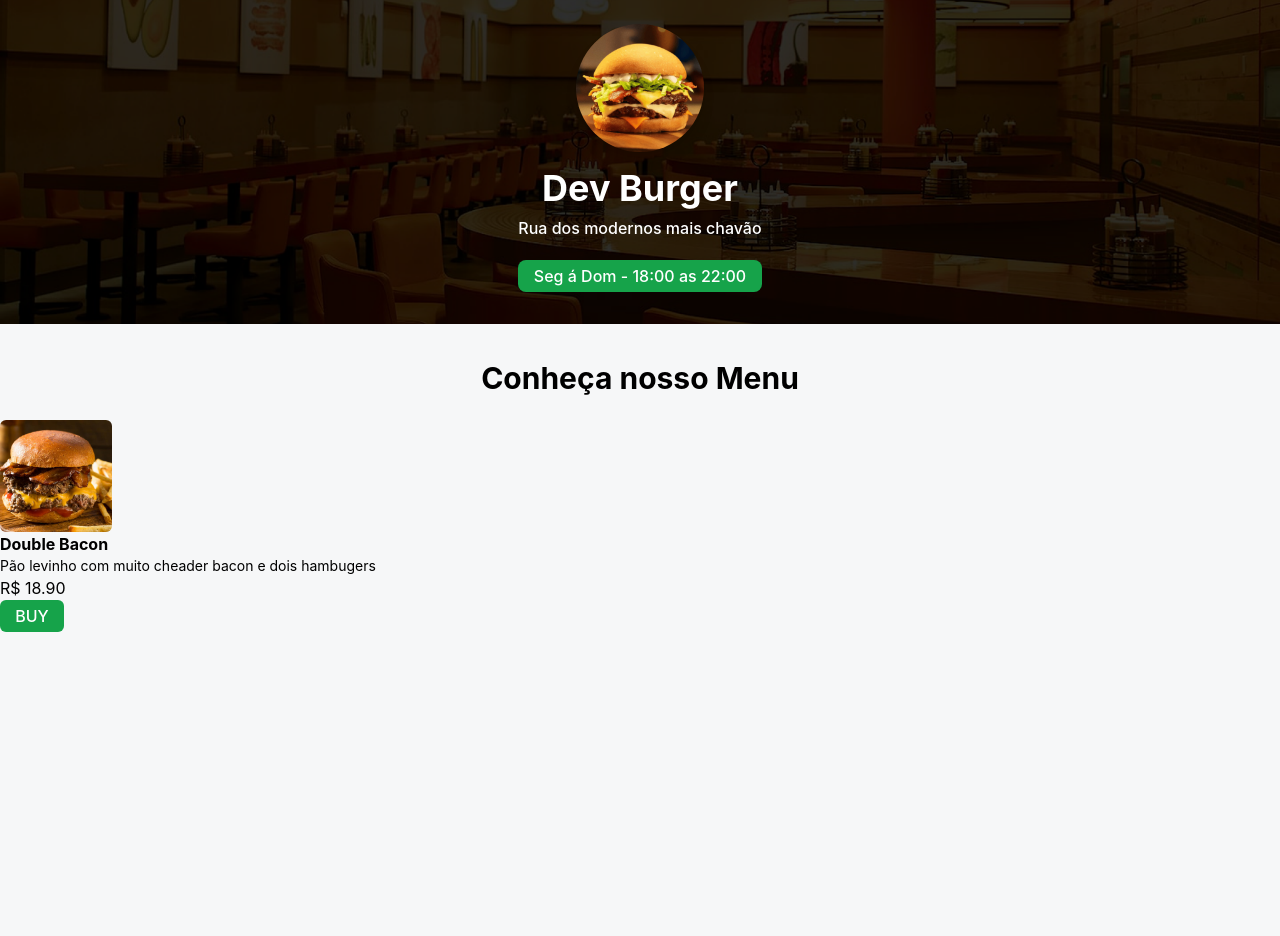
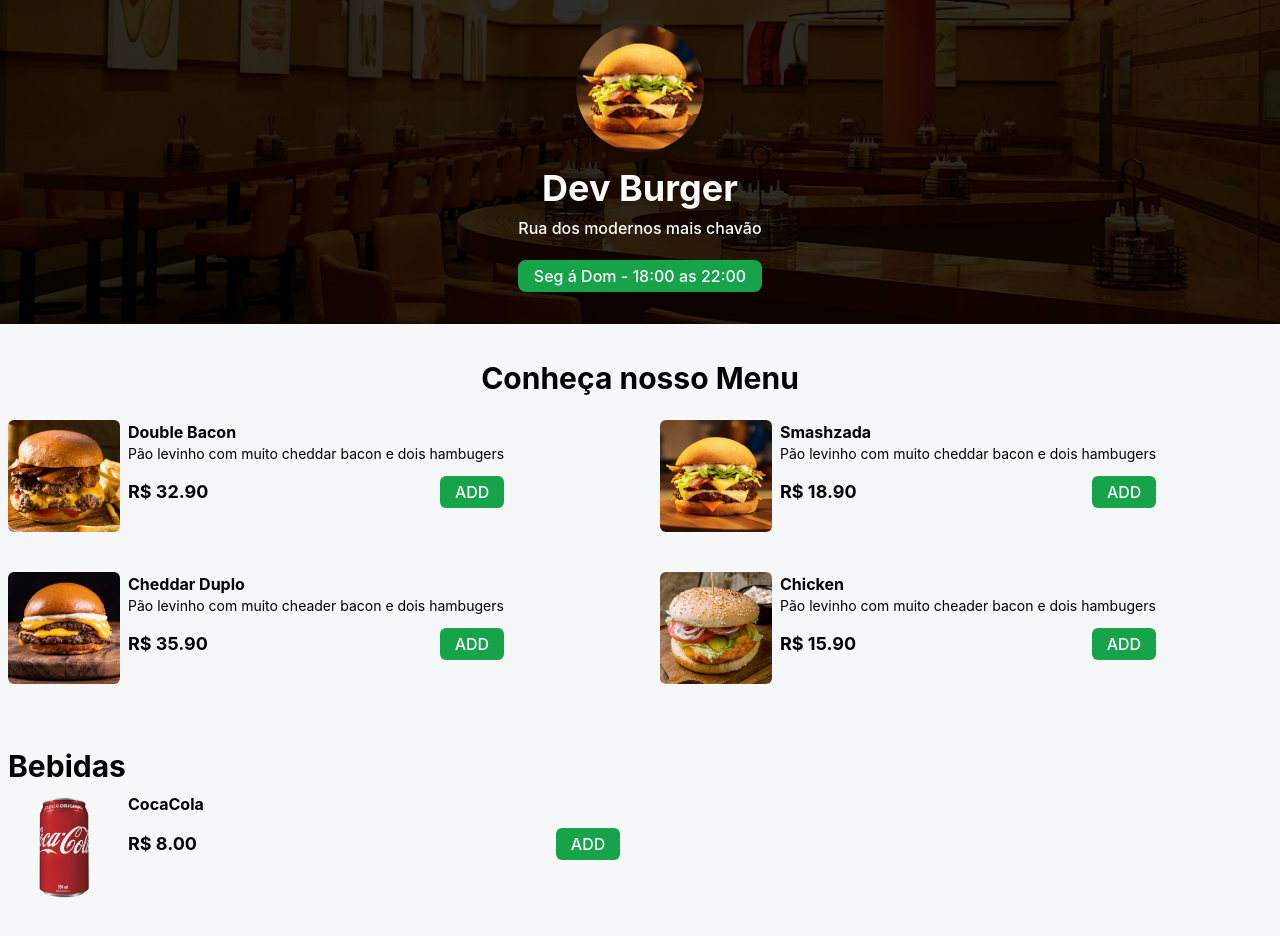
Before and after one commit to neguinho237/react-studies, a React (Create React App) app: page / in a window 1280 px wide. Shown: the top 936 px of the page. Before the commit the page ends 800 px from the top, so only its background shows below. Built offline with nearby package versions, Linux system fonts and the light colour scheme.

Commit message:
Cardapio

```diff
--- a/src/Cardapio/index.jsx
+++ b/src/Cardapio/index.jsx
@@ -1,5 +1,8 @@
 import LogoBurger from "./src/assets/images/logoBurger.png"
 import Hamb2 from "./src/assets/images/hamb-2.png"
+import Hamb3 from "./src/assets/images/hamb-3.png"
+import Hamb4 from "./src/assets/images/hamb-4.png"
+import Coca from "./src/assets/images/refri-1.png"
 
 <link rel="stylesheet" href="https://cdnjs.cloudflare.com/ajax/libs/font-awesome/6.0.0-beta3/css/all.min.css" integrity=
 "sha512-F03r1rZj/k7ujTnHg4CGR2D7kSs0v4LLanw2qksYuR1Ez0+tcaEPQogQ@KaGN26/zrn20ImR1DfuLWn07aBA==" crossorigin="anonymous" referrerpolicy="no-referrer" />
@@ -21,21 +24,90 @@ export default function Cardapio (){
 
             <h2 className="md:text-3xl text-2xl font-bold text-center mt-9 mb-6">Conheça nosso Menu</h2>
 
-            <div id="Menu">
-                <main>
-                    <div>
+            <div id="menu">
+                <main className="grid grid-cols-1 md:grid-cols-2 gap-7 md:gap-10 mx-auto max-w-7xl px-2 mb-16">
+
+                    <div className=" flex gap-2">
                         <img src={Hamb2} alt="Bacon cheadder" className="w-28 h-28 rounded-md hover:scale-110 hover:-rotate-2 duration-300"  />
-                    </div>
                     <div>
                         <p className="font-bold">Double Bacon</p>
+                        <p className="text-sm">Pão levinho com muito cheddar bacon e dois hambugers</p>
+                    <div className=" flex items-center gap-2 justify-between mt-3">
+                        <p className="font-bold text-lg">R$ 32.90</p>
+                        <button data-price="32.90" data-name="Double Bacon" className="bg-green-600 rounded-md w-16 h-8 text-white font-medium buy-to-btn">ADD</button>
+                        </div>
+                    </div>
+                    </div>
+
+                    <div className=" flex gap-2">
+                        <img src={LogoBurger} alt="Bacon cheadder" className="w-28 h-28 rounded-md hover:scale-110 hover:-rotate-2 duration-300"  />
+                    <div>
+                        <p className="font-bold">Smashzada</p>
+                        <p className="text-sm">Pão levinho com muito cheddar bacon e dois hambugers</p>
+                    <div className=" flex items-center gap-2 justify-between mt-3">
+                        <p className="font-bold text-lg">R$ 18.90</p>
+                        <button data-price="18.90" data-name="Smashzada" className="bg-green-600 rounded-md w-16 h-8 text-white font-medium buy-to-btn">ADD</button>
+                        </div>
+                    </div>
+                    </div>
+
+                    <div className=" flex gap-2">
+                        <img src={Hamb3} alt="Bacon cheadder" className="w-28 h-28 rounded-md hover:scale-110 hover:-rotate-2 duration-300"  />
+                    <div>
+                        <p className="font-bold">Cheddar Duplo</p>
                         <p className="text-sm">Pão levinho com muito cheader bacon e dois hambugers</p>
+                    <div className=" flex items-center gap-2 justify-between mt-3">
+                        <p className="font-bold text-lg">R$ 35.90</p>
+                        <button data-price="35.90" data-name="Cheddar Duplo" className="bg-green-600 rounded-md w-16 h-8 text-white font-medium buy-to-btn">ADD</button>
+                        </div>
                     </div>
+                    </div>
+
+                    <div className=" flex gap-2">
+                        <img src={Hamb4} alt="Bacon cheadder" className="w-28 h-28 rounded-md hover:scale-110 hover:-rotate-2 duration-300"  />
                     <div>
-                        <p>R$ 18.90</p>
-                        <button className="bg-green-600 rounded-md w-16 h-8 text-white font-medium">BUY</button>
+                        <p className="font-bold">Chicken</p>
+                        <p className="text-sm">Pão levinho com muito cheader bacon e dois hambugers</p>
+                    <div className=" flex items-center gap-2 justify-between mt-3">
+                        <p className="font-bold text-lg">R$ 15.90</p>
+                        <button data-price="15.90" data-name="Chicken" className="bg-green-600 rounded-md w-16 h-8 text-white font-medium buy-to-btn">ADD</button>
+                        </div>
+                    </div>
                     </div>
                 </main>
-            </div>
+
+                <div className="mx-auto max-w-7xl px-2 my-2">
+                    <h2 className="font-bold text-3xl">
+                        Bebidas
+                    </h2>
+                </div>
+
+                <div className="grid grid-cols-1 md:grid-cols-2 gap-7 md:gap-10 mx-auto max-w-7xl px-2 mb-16" id="menu ">
+                <div className=" flex gap-2 w-full">
+                        <img src={Coca} alt="Bacon cheadder" className="w-28 h-28 rounded-md hover:scale-110 hover:-rotate-2 duration-300"  />
+                    <div className="w-full">
+                        <p className="font-bold">CocaCola</p>
+                        <p className="text-sm"></p>
+                    <div className=" flex items-center gap-2 justify-between mt-3">
+                        <p className="font-bold text-lg">R$ 8.00</p>
+                        <button data-price="8.00" data-name="CocaCola" className="bg-green-600 rounded-md w-16 h-8 text-white font-medium buy-to-btn">ADD</button>
+                        </div>
+                    </div>
+                    </div>
+                </div>
+
+
+                </div>
+
+
+
+
+
+
+
+
+
+
 
             </div>
     )
```
Also changed, not shown: src/Cardapio/src/assets/images/refri-1.png (added), src/Cardapio/src/assets/images/refri-2.png (added).
